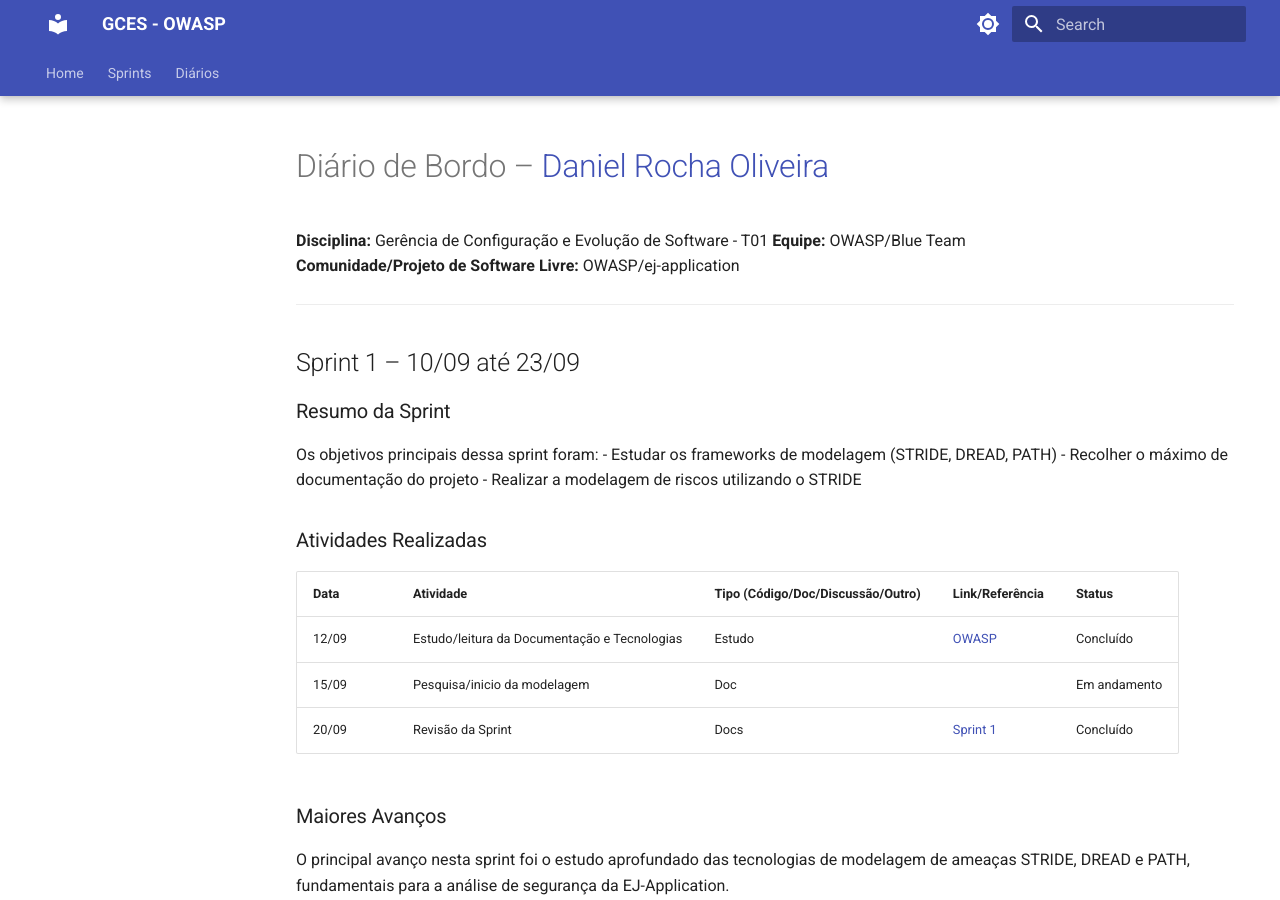
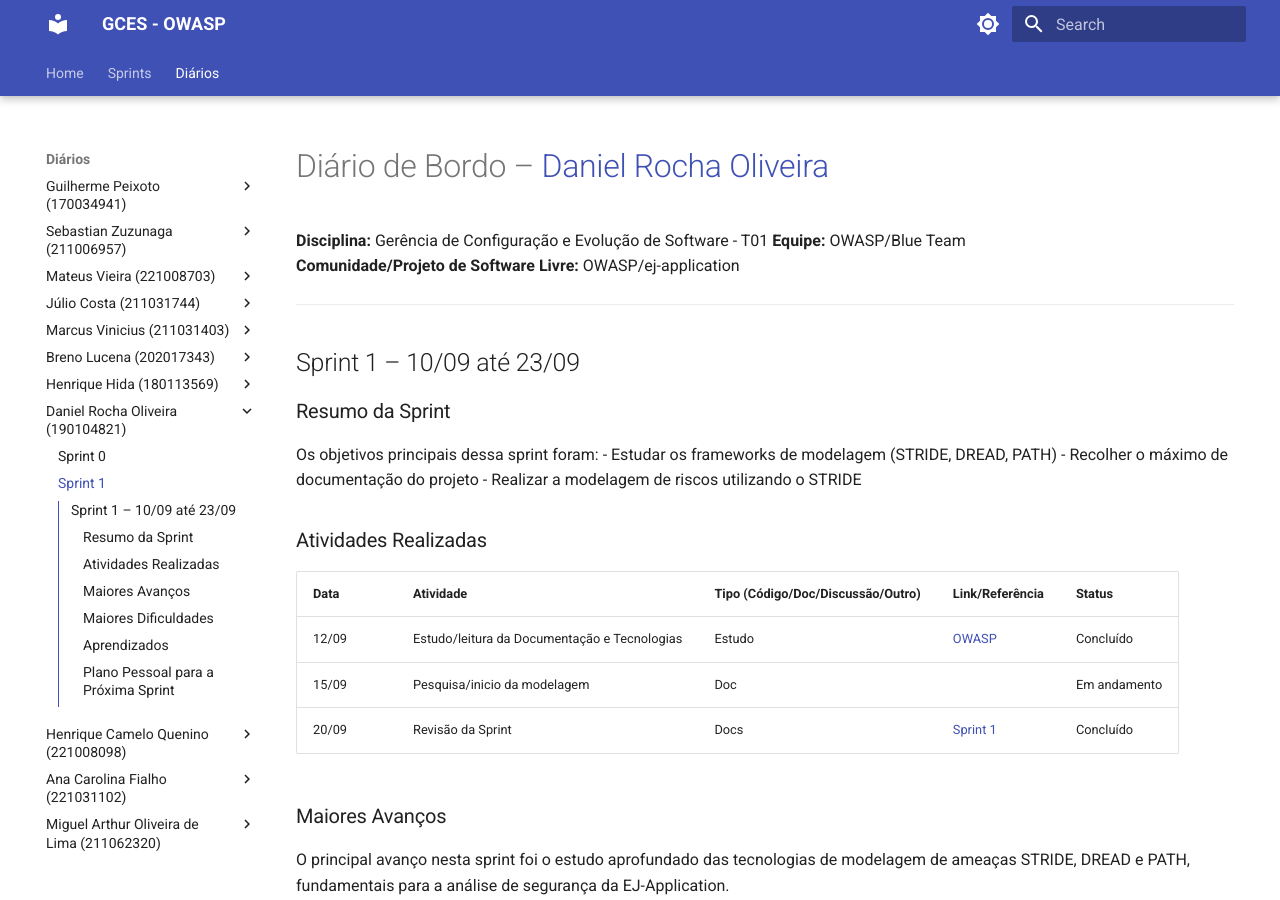
Before and after one commit to unbyytes/GCES, an MkDocs documentation site: the page built from docs/diarios/190104821/sprint_1_diario.md, in a window 1280 px wide and 900 px high. Built offline with MkDocs 1.6.1 and Material for MkDocs 9.7.7, drawn with Linux system fonts in a browser that asks for light colours.

Commit message:
Adicionando referência no mkdocs

```diff
--- a/mkdocs.yml
+++ b/mkdocs.yml
@@ -23,6 +23,7 @@ nav:
           - Sprint 0: diarios/180113569/0.md
       - Daniel Rocha Oliveira (190104821):
           - Sprint 0: diarios/190104821/sprint_0_diario.md
+          - Sprint 1: diarios/190104821/sprint_1_diario.md
       - Henrique Camelo Quenino (221008098):
           - Sprint 0: diarios/221008098/0.md
       - Ana Carolina Fialho (221031102):
```
